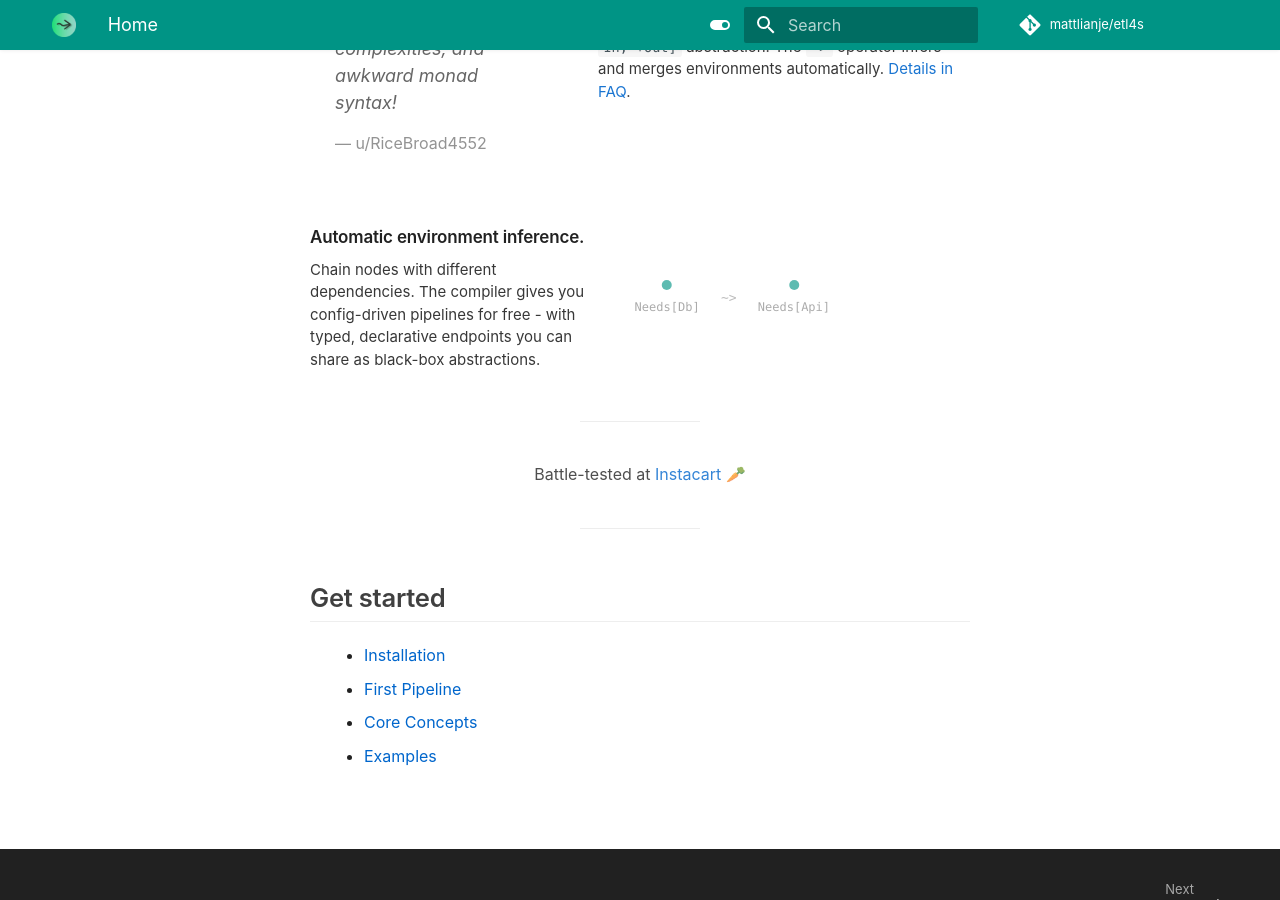
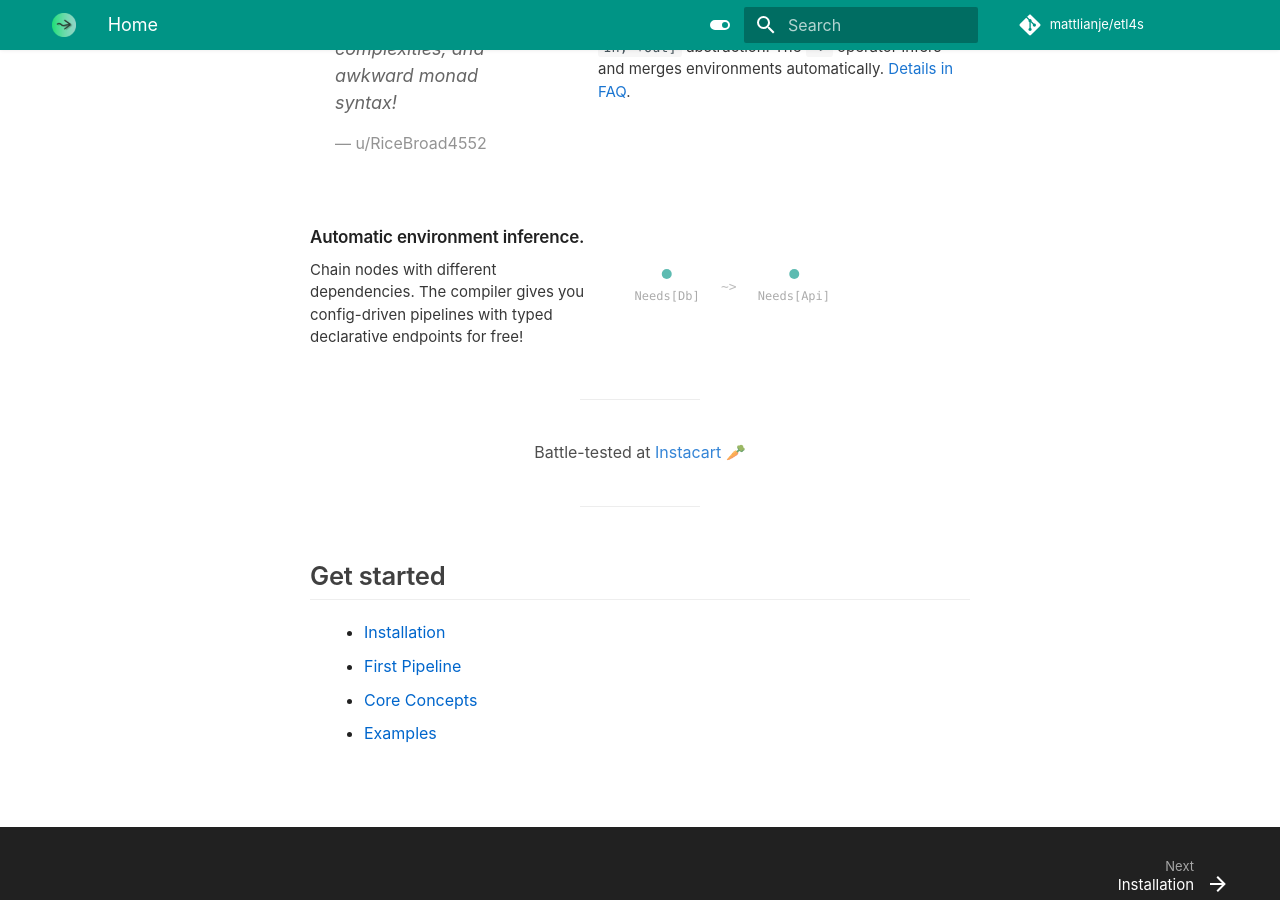
Before and after one commit to mattlianje/etl4s, an MkDocs documentation site: the page built from docs/index.md, in a window 1280 px wide and 900 px high, scrolled down 1827 px. Built offline with MkDocs 1.6.1 and Material for MkDocs 9.7.7, drawn with Linux system fonts in a browser that asks for light colours; comment, search, counter and statistics services are not loaded.

Commit message:
Update index.md

```diff
--- a/docs/index.md
+++ b/docs/index.md
@@ -940,7 +940,7 @@ hide:
 <div class="feature-row">
 <div class="feature-text">
 <h3>Automatic environment inference.</h3>
-<p>Chain nodes with different dependencies. The compiler gives you config-driven pipelines for free - with typed, declarative endpoints you can share as black-box abstractions.</p>
+<p>Chain nodes with different dependencies. The compiler gives you config-driven pipelines with typed declarative endpoints for free!</p>
 </div>
 <div class="feature-visual">
 <div class="env-merge-demo">
```
